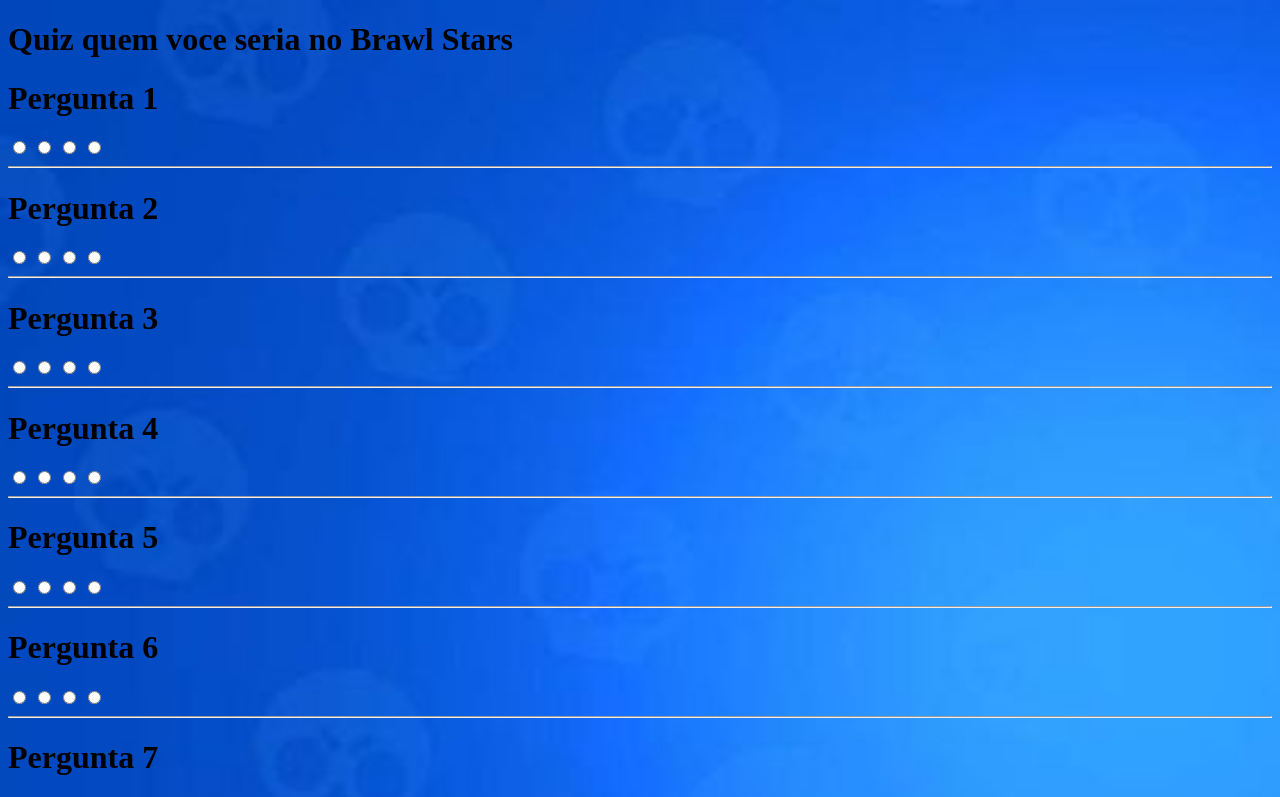
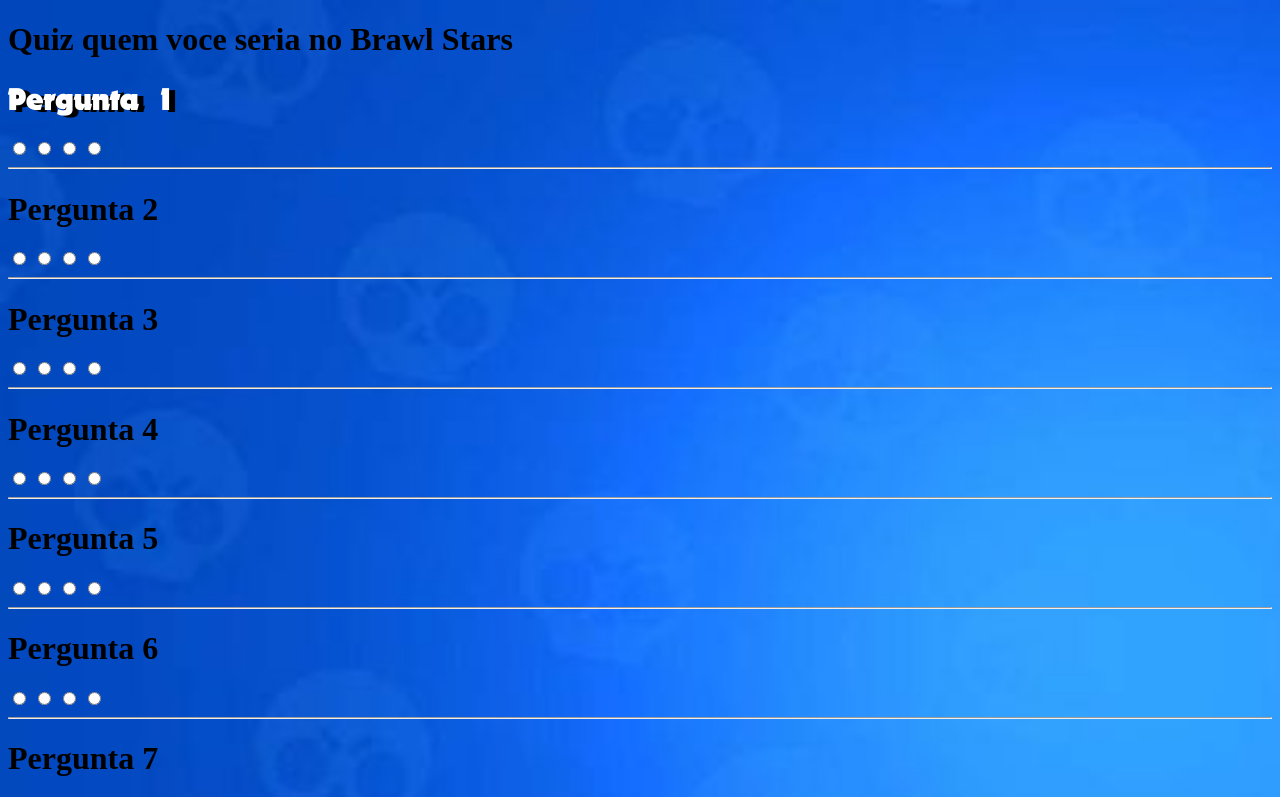
Before and after one commit to bertin07/Projeto, a plain HTML site: page index.html in a window 1280 px wide. Shown: the top 797 px of the page. Drawn offline with Linux system fonts and the light colour scheme.

Commit message:
css_comecado

```diff
--- a/index.html
+++ b/index.html
@@ -10,7 +10,7 @@
 
     <h1>Quiz quem voce seria no Brawl Stars</h1>
 
-    <h1>Pergunta 1</h1>
+    <h1 class="pergunta">Pergunta 1</h1>
     <h2></h2>
     <label for=""><input type="radio"  name="pergunta1" value=""></label>
     <label for=""><input type="radio"  name="pergunta1" value=""></label>
--- a/style.css
+++ b/style.css
@@ -1,4 +1,15 @@
+@font-face {
+    font-family: face;
+    src: url(Nougat-ExtraBlack.ttf);
+}
+
 body{
     background-image: url("img/Blue_background_Brawl_Stars.jfif");
     background-size: cover;
 }
+.pergunta{
+    font-family: face;
+    color: white;
+    text-shadow: 3px;
+    text-shadow: 6px 2px 0px #000000;
+}
```
Also changed, not shown: Nougat-ExtraBlack.ttf (added).
